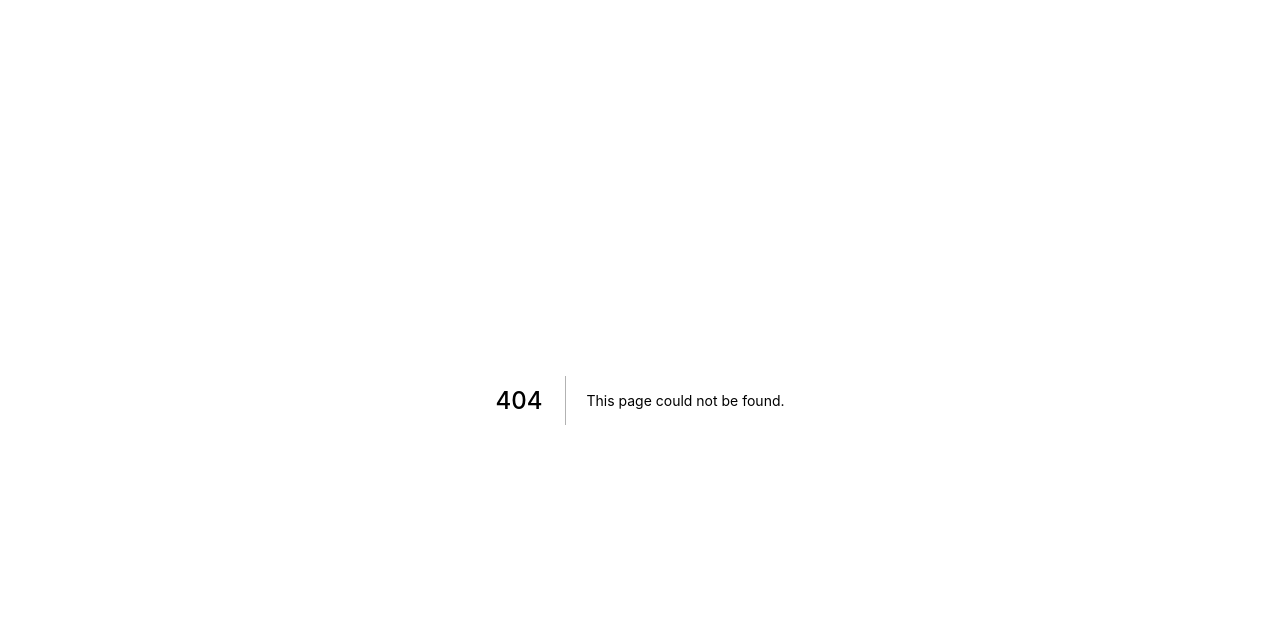
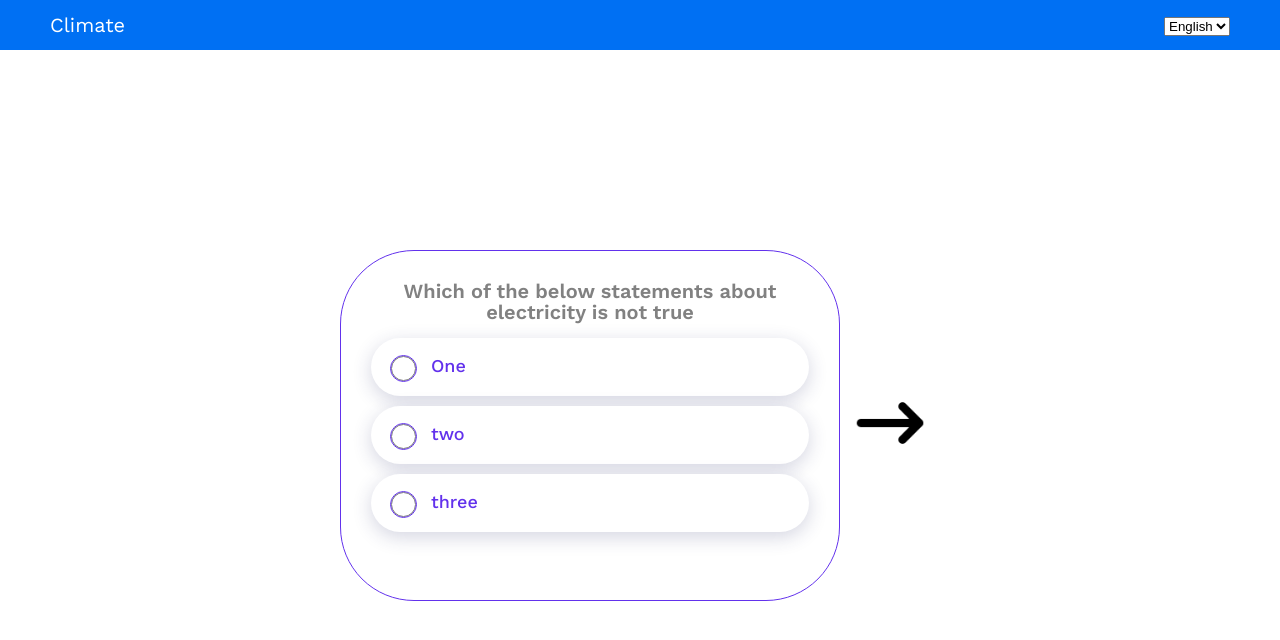
Before and after one commit to ZeeshanMustfai/climate, a Next.js app: page /one in a window 1280 px wide. Before the commit this address had no page. Shown: the top 640 px of the page. Built offline with nearby package versions, Linux system fonts and the light colour scheme.

Commit message:
add animation

```diff
--- a/package.json
+++ b/package.json
@@ -9,6 +9,7 @@
     "lint": "next lint"
   },
   "dependencies": {
+    "framer-motion": "^6.2.8",
     "next": "^12.1.1-canary.6",
     "node-sass": "^7.0.1",
     "react": "17.0.2",
--- a/pages/_app.tsx
+++ b/pages/_app.tsx
@@ -4,9 +4,23 @@ import "../styles/slide.scss";
 import "../styles/customRadio.scss";
 import "../styles/nav.scss";
 import type { AppProps } from "next/app";
+import Head from "next/head";
+import Nav from "../components/Nav";
 
 function MyApp({ Component, pageProps }: AppProps) {
-  return <Component {...pageProps} />;
+  return (
+    <>
+      <Head>
+        <title>Climate App</title>
+        <link
+          href="https://fonts.googleapis.com/css2?family=Work+Sans:ital,wght@0,200;0,300;0,400;0,500;0,600;0,700;0,800;0,900;1,100;1,200;1,400;1,600;1,700;1,800;1,900&display=swap"
+          rel="stylesheet"
+        ></link>
+      </Head>
+      <Nav />
+      <Component {...pageProps} />
+    </>
+  );
 }
 
 export default MyApp;
--- a/pages/index.tsx
+++ b/pages/index.tsx
@@ -1,21 +1,29 @@
-import Head from "next/head";
+import Image from "next/image";
 import Animation from "../components/Animation";
-import Nav from "../components/Nav";
-
+import { motion } from "framer-motion";
+import ArrowIcon from "../styles/imges/arrow.png";
+import Link from "next/link";
 function HomePage() {
   return (
     <>
-      <Head>
-        <title>Climate App</title>
-        <link
-          href="https://fonts.googleapis.com/css2?family=Work+Sans:ital,wght@0,200;0,300;0,400;0,500;0,600;0,700;0,800;0,900;1,100;1,200;1,400;1,600;1,700;1,800;1,900&display=swap"
-          rel="stylesheet"
-        ></link>
-      </Head>
-      <Nav />
-      <div className="climate-title">
+      <motion.div
+        className="climate-title"
+        initial={{ opacity: 0 }}
+        animate={{ opacity: 1 }}
+        transition={{ delay: 1.2, duration: 2 }}
+      >
         <Animation />
-      </div>
+        <Link href={"/one"}>
+          <motion.div
+            style={{ width: "100px", cursor: "pointer" }}
+            initial={{ x: "-10vw" }}
+            animate={{ x: 0 }}
+            transition={{ delay: 1.2, duration: 2 }}
+          >
+            <Image src={ArrowIcon} alt="arrow-icon" />
+          </motion.div>
+        </Link>
+      </motion.div>
     </>
   );
 }
--- /dev/null
+++ b/pages/one.tsx
@@ -0,0 +1,59 @@
+import React from "react";
+import Slide from "../components/Slide";
+import CustomRadio from "../components/CustomRadio";
+import { motion } from "framer-motion";
+import ArrowIcon from "../styles/imges/arrow.png";
+import Link from "next/link";
+import Image from "next/image";
+
+const one = () => {
+  const parentVariant = {
+    hidden: { x: "-100vw" },
+    visible: {
+      x: 0,
+      transition: {
+        delay: 0.5,
+        when: "beforeChildren",
+      },
+    },
+  };
+  const childVariant = {
+    hidden: { x: -10, opacity: 0 },
+    visible: {
+      x: 0,
+      opacity: 1,
+      staggerChildren: 0.2,
+    },
+  };
+  return (
+    <div className="climate-main">
+      <motion.div variants={parentVariant} animate={"visible"} initial="hidden">
+        <Slide>
+          {["One", "two", "three"].map((ele, index) => (
+            <motion.div
+              key={index}
+              variants={childVariant}
+              animate="visible"
+              initial="hidden"
+            >
+              <CustomRadio name="radioBtn" label={ele} value={ele} />
+            </motion.div>
+          ))}
+        </Slide>
+      </motion.div>
+
+      <Link href={"/two"}>
+        <motion.div
+          style={{ width: "100px", cursor: "pointer" }}
+          initial={{ y: 80 }}
+          animate={{ y: 0 }}
+          transition={{ delay: 1.2, duration: 2 }}
+        >
+          <Image src={ArrowIcon} alt="arrow-icon" />
+        </motion.div>
+      </Link>
+    </div>
+  );
+};
+
+export default one;
--- a/styles/globals.css
+++ b/styles/globals.css
@@ -14,3 +14,11 @@ a {
 * {
   box-sizing: border-box;
 }
+.climate-main {
+  font-family: #0070f3;
+  font-weight: 600;
+  display: flex;
+  justify-content: center;
+  align-items: center;
+  height: calc(100vh - 50px);
+}
```
Also changed, not shown: components/Animation.tsx (+4 -23 lines), pages/two.tsx (added, +42 -0 lines), styles/imges/arrow.png (added), 1 other file (tests, documents, lock files or other folders).
